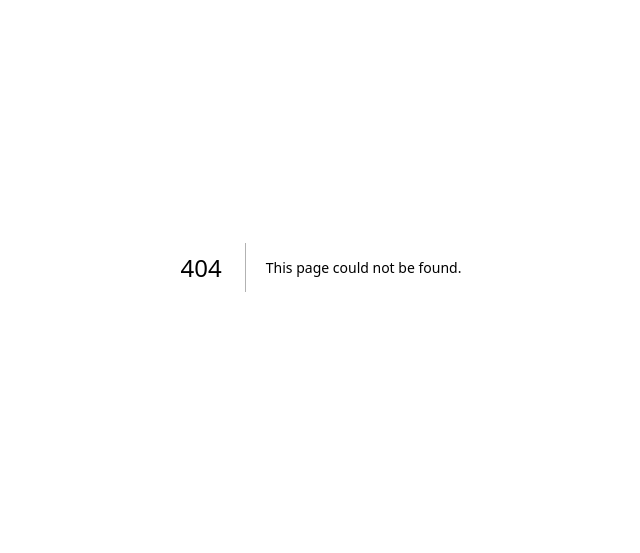
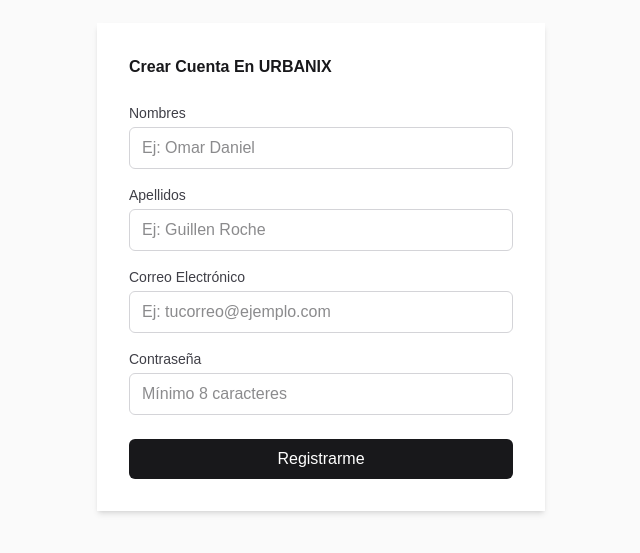
Before and after one commit to OmarGuillen-Prog/urbanix, a Next.js app: page /registro in a window 1280 px wide. Before the commit this address had no page. Shown: the part 133-686 px from the top of the page, without its empty margins (319-959 px from the left). Built offline with nearby package versions, Linux system fonts and the light colour scheme.

Commit message:
HU-01: estructura visual del formulario de registro

```diff
--- /dev/null
+++ b/app/registro/page.tsx
@@ -0,0 +1,57 @@
+// Este componente representa la pantalla de Registro de Usuario (HU-01)
+// De momento es solo la estructura visual - sin lógica aun
+
+export default function RegistroPage() {
+    return (
+        // Contenedor principal: Ocupa toda la pantalla y centra su contenido
+        <div className="flex min-h-screen items-center justify-center bg-zinc-50 px-4">
+            {/* La tarjeta blanca que contiene el formulario */}
+            <div className="w-full max-w-md rounted-xl bg-white p-8 shadow-md">
+                <h1 className="mb-6 text-2x1 font-semibold text-zinc-900">
+                    Crear Cuenta En URBANIX
+                </h1>
+
+                {/* El elemento <form> agrupa todos los campos de entrada */}
+                <form className="flex flex-col gap-4">
+
+                {/* Campo: Nombre */}
+                <div>
+                    <label htmlFor="nombres" className="mb-1 block text-sm font-medium text-zinc-700"> Nombres </label>
+                    <input id="nombres" type="text"
+                        placeholder="Ej: Omar Daniel"
+                        className="w-full rounded-md border border-zinc-300 px-3 py-2 text-zinc-900 focus:border-zinc-900 focus:outline-none"/>
+                </div>
+
+                {/* Campo: Apellido */}
+                <div>
+                    <label htmlFor="apellidos" className="mb-1 block text-sm font-medium text-zinc-700"> Apellidos </label>
+                    <input id="apellidos" type="text"
+                        placeholder="Ej: Guillen Roche"
+                        className="w-full rounded-md border border-zinc-300 px-3 py-2 text-zinc-900 focus:border-zinc-900 focus:outline-none"/>
+                </div>
+
+                {/* Campo: Correo Electrónico */}
+                <div>
+                    <label htmlFor="email" className="mb-1 block text-sm font-medium text-zinc-700"> Correo Electrónico </label>
+                    <input id="email" type="email"
+                        placeholder="Ej: tucorreo@ejemplo.com"
+                        className="w-full rounded-md border border-zinc-300 px-3 py-2 text-zinc-900 focus:border-zinc-900 focus:outline-none"/>
+                </div>
+
+                {/* Campo: Contraseña */}
+                <div>
+                    <label htmlFor="password" className="mb-1 block text-sm font-medium text-zinc-700"> Contraseña </label>
+                    <input id="password" type="password"
+                        placeholder="Mínimo 8 caracteres"
+                        className="w-full rounded-md border border-zinc-300 px-3 py-2 text-zinc-900 focus:border-zinc-900 focus:outline-none"/>
+                </div>
+
+                {/* Botón de Envío */}
+                <button type="submit" className="mt-2 rounded-md bg-zinc-900 px-4 py-2 text-white transition-colors hover:bg-zinc-700">
+                    Registrarme
+                </button>
+                </form>
+            </div>
+        </div>
+    );
+}
```
